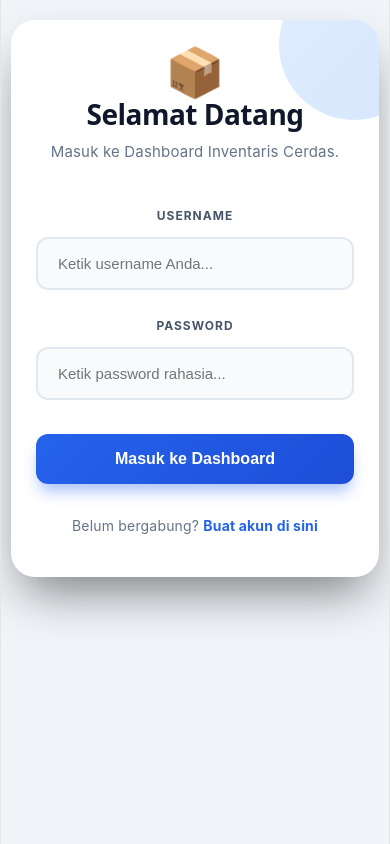
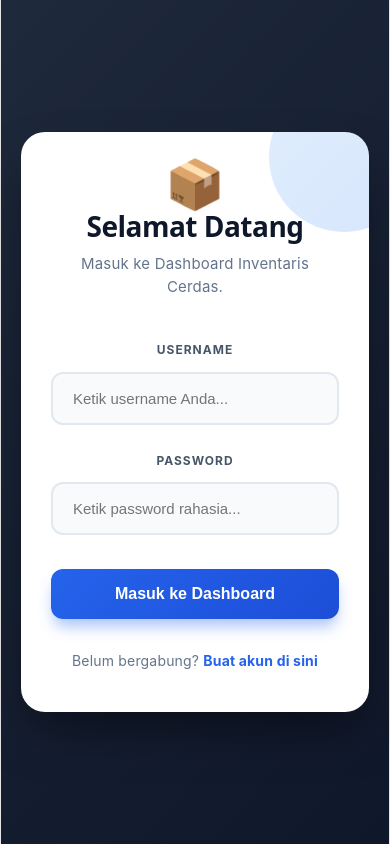
Before and after one commit to naufalfth/manajemen-atk-app, a React (Vite) app in the folder frontend/: page / in a window 390 px wide. Built offline with nearby package versions, Linux system fonts and the light colour scheme.

Commit message:
Final fix for perfect centering on desktop and mobile

```diff
--- a/frontend/src/App.css
+++ b/frontend/src/App.css
@@ -1,55 +1,5 @@
-* {
+body {
   margin: 0;
   padding: 0;
-  box-sizing: border-box;
+  background-color: #0f172a;
 }
-
-html, body, #root {
-  width: 100%;
-  min-height: 100vh;
-  overflow-x: hidden;
-  background-color: #0f172a; /* Menyamakan background luar */
-}
-
-@media (max-width: 768px) {
-  .main-container {
-    padding: 20px 10px !important;
-  }
-
-  .header-container {
-    flex-direction: column;
-    align-items: flex-start !important;
-    gap: 15px;
-  }
-
-  .form-tambah-container {
-    flex-direction: column;
-    align-items: stretch !important;
-  }
-
-  .form-tambah-container input {
-    width: 100% !important;
-    flex: none !important;
-    box-sizing: border-box;
-  }
-
-  .form-tambah-container > div {
-    flex-direction: column;
-    width: 100%;
-  }
-
-  .form-tambah-container button {
-    width: 100%;
-  }
-
-  .daftar-header {
-    flex-direction: column;
-    align-items: flex-start !important;
-    gap: 15px;
-  }
-
-  .daftar-header input {
-    width: 100% !important;
-    box-sizing: border-box;
-  }
-}
--- a/frontend/src/App.tsx
+++ b/frontend/src/App.tsx
@@ -187,8 +187,8 @@ function App() {
 
   if (!token) {
     return (
-      <div className="main-container" style={{ minHeight: '100vh', fontFamily: '"Inter", "Segoe UI", sans-serif', color: '#334155', padding: '40px 20px', backgroundColor: '#f1f5f9' }}>
-        <div style={{ backgroundColor: '#ffffff', padding: '40px 25px', borderRadius: '24px', boxShadow: '0 25px 50px -12px rgba(0,0,0,0.5)', width: '100%', maxWidth: '420px', position: 'relative', overflow: 'hidden', boxSizing: 'border-box' }}>
+      <div style={{ width: '100%', minHeight: '100vh', display: 'flex', alignItems: 'center', justifyContent: 'center', background: 'linear-gradient(135deg, #1e293b 0%, #0f172a 100%)', fontFamily: '"Inter", "Segoe UI", sans-serif', padding: '20px', boxSizing: 'border-box' }}>
+        <div style={{ backgroundColor: '#ffffff', padding: '40px 30px', borderRadius: '24px', boxShadow: '0 25px 50px -12px rgba(0,0,0,0.5)', width: '100%', maxWidth: '420px', position: 'relative', overflow: 'hidden', boxSizing: 'border-box' }}>
           <div style={{ position: 'absolute', top: '-50px', right: '-50px', width: '150px', height: '150px', background: isRegisterMode ? 'linear-gradient(135deg, #34d399 0%, #10b981 100%)' : 'linear-gradient(135deg, #60a5fa 0%, #3b82f6 100%)', borderRadius: '50%', opacity: '0.2', zIndex: 0, transition: 'background 0.5s' }}></div>
 
           <div style={{ position: 'relative', zIndex: 1 }}>
@@ -239,9 +239,9 @@ function App() {
   }
 
   return (
-    <div style={{ minHeight: '100vh', fontFamily: '"Inter", "Segoe UI", sans-serif', color: '#334155', padding: '40px 20px', backgroundColor: '#f1f5f9' }}>
-      <div style={{ maxWidth: '1000px', margin: '0 auto' }}>
-        <div className="daftar-header" style={{ display: 'flex', justifyContent: 'space-between', alignItems: 'center', marginBottom: '15px' }}>
+    <div style={{ width: '100%', minHeight: '100vh', display: 'flex', justifyContent: 'center', fontFamily: '"Inter", "Segoe UI", sans-serif', color: '#334155', padding: '40px 20px', backgroundColor: '#f1f5f9', boxSizing: 'border-box' }}>
+      <div style={{ width: '100%', maxWidth: '1000px' }}>
+        <div style={{ display: 'flex', justifyContent: 'space-between', alignItems: 'center', marginBottom: '30px' }}>
           <div>
             <h1 style={{ margin: 0, color: '#0f172a', fontSize: '28px', fontWeight: '800' }}>Dashboard Inventaris</h1>
             <p style={{ margin: '5px 0 0 0', color: '#64748b', fontSize: '15px' }}>Sistem Manajemen Stok Terpusat (AI Powered)</p>
```
